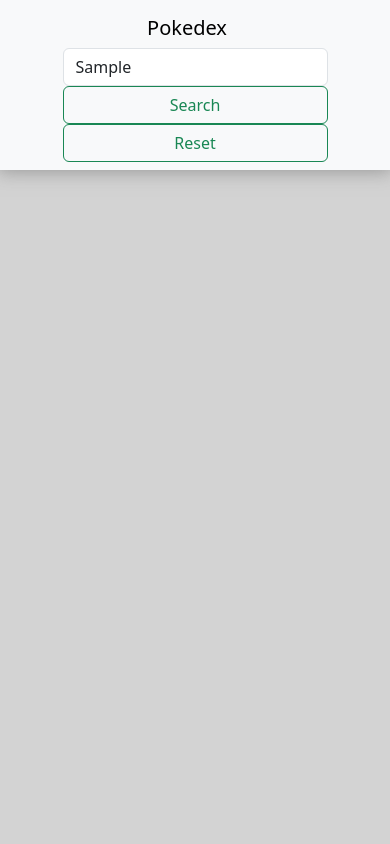
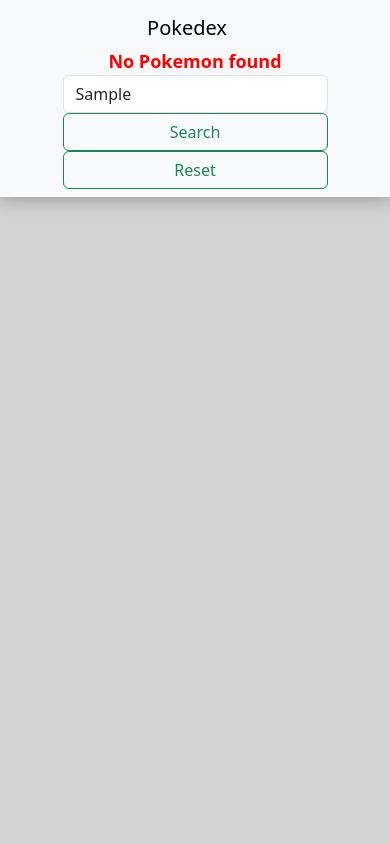
Before and after one commit to Philzore/Pokedex, a plain HTML site: page index.html in a window 390 px wide. Both pictures are taken after typing "Sample" into the empty fields and a click on the button "Search". Shown: the top 844 px of the page. Drawn offline with nearby package versions, Linux system fonts and the light colour scheme; no server answers.

Commit message:
add error when no pokemon found

```diff
--- a/index.html
+++ b/index.html
@@ -21,6 +21,7 @@
     <nav class="navbar bg-body-tertiary sticky-top">
         <div class="container-fluid responsive-header">
             <a class="navbar-brand">Pokedex</a>
+            <span id="err-msg" class="error-msg d-none">No Pokemon found</span>
             <form class="d-flex responsive-header" role="search">
                 <input class="form-control me-2" id="search" type="search" placeholder="Pokemon name"
                     aria-label="Search">
--- a/script.js
+++ b/script.js
@@ -183,6 +183,13 @@ async function filterPokemon() {
         }
     }
 
+    if (searchIds.length == 0) {
+        document.getElementById('err-msg').classList.remove('d-none');
+    } else {
+        document.getElementById('err-msg').classList.add('d-none');
+    }
+
+
 }
 
 function showDialog(CardNumber) {
--- a/style.css
+++ b/style.css
@@ -5,6 +5,12 @@ body {
 
 .navbar {
     box-shadow: 0px 0px 17px 2px rgba(97, 97, 97, 0.5);
+}
+
+.error-msg {
+    color: red;
+    font-size: 24px;
+    font-weight: bold;
 }
 
 .main {
@@ -181,6 +187,14 @@ body {
 }
 
 @media (max-width: 700px) {
+    .responsive-header {
+        flex-direction: column;
+    }
+
+    .error-msg {
+        font-size: 18px;
+    }
+
     .dialog-card {
         width: 300px;
     }
@@ -208,9 +222,7 @@ body {
         width: 105px !important;
     }
 
-    .responsive-header {
-        flex-direction: column;
-    }
+
 
     .dialog-card {
         max-width: 250px;
```
